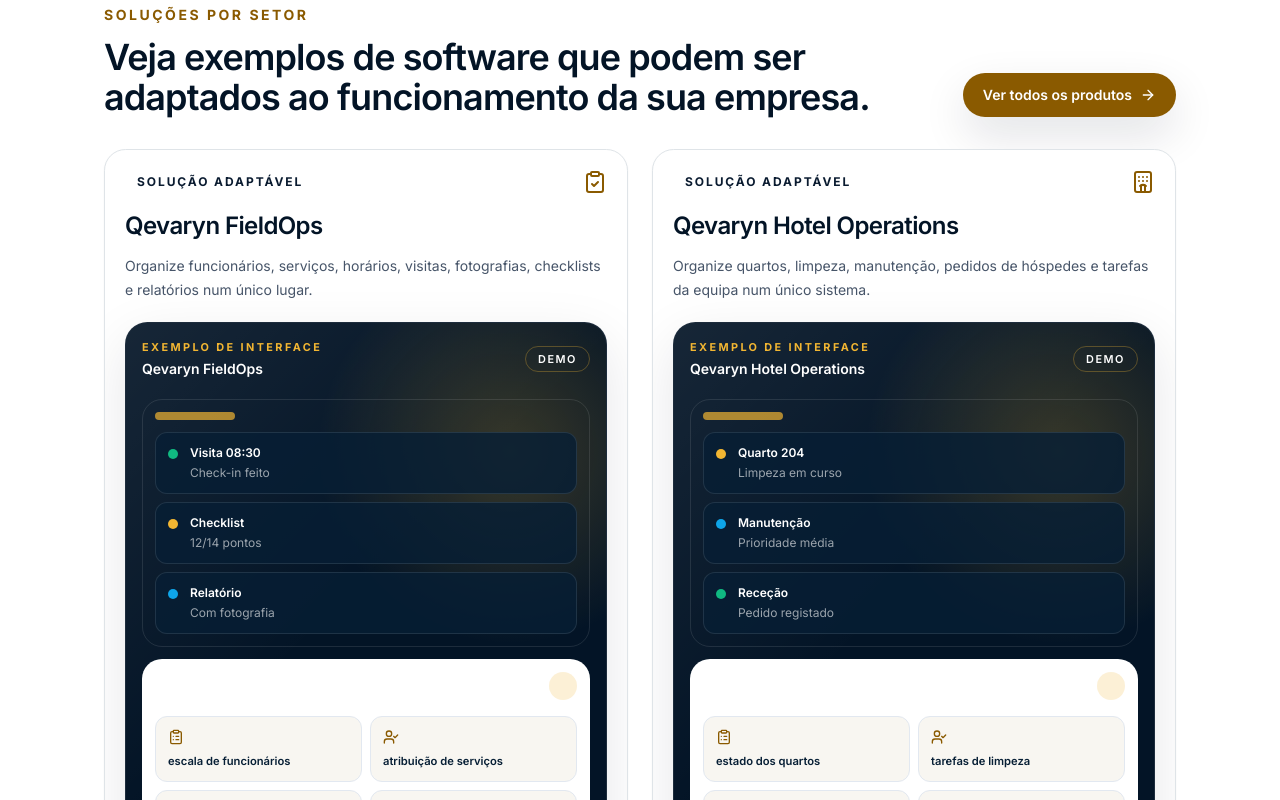
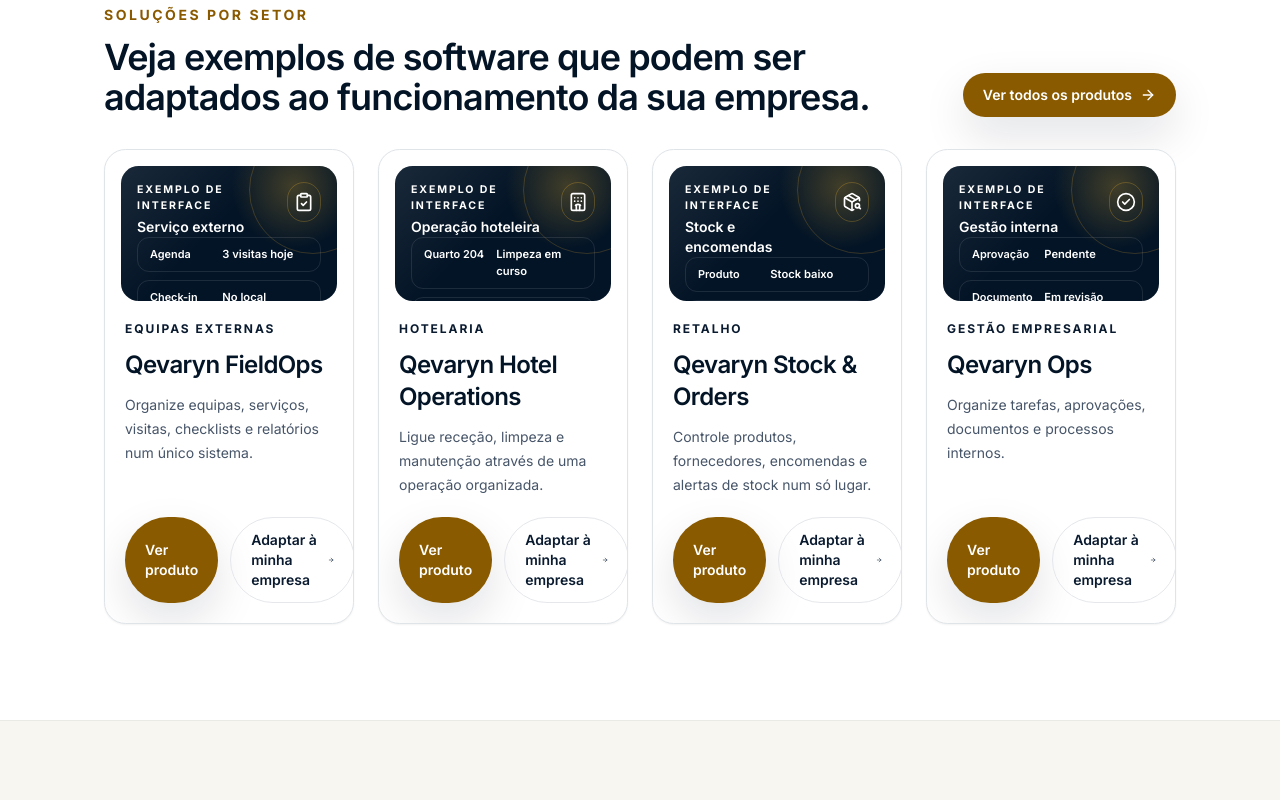
Before and after one commit to qevaryn/kavtris-site, a Next.js app: page / in a window 1280 px wide. Shown: the part 3240-4040 px from the top of the page. Built offline with nearby package versions, Linux system fonts and the light colour scheme; no server answers; a web font is replaced by a local one.

Commit message:
refactor: simplify product catalog cards

```diff
--- a/src/components/products/FeaturedProducts.tsx
+++ b/src/components/products/FeaturedProducts.tsx
@@ -22,7 +22,7 @@ export function FeaturedProducts() {
           </Button>
         </div>
 
-        <div className="mt-8 grid gap-6 lg:grid-cols-2">
+        <div className="mt-8 grid gap-6 md:grid-cols-2 xl:grid-cols-4">
           {featuredProducts.map((product) => (
             <ProductCard key={product.slug} product={product} />
           ))}
--- a/src/components/products/ProductCard.tsx
+++ b/src/components/products/ProductCard.tsx
@@ -1,59 +1,104 @@
 import Link from 'next/link';
-import { ArrowRight, Boxes, ClipboardCheck, Hotel, PackageSearch, Soup, UserRoundCheck } from 'lucide-react';
+import { ArrowRight, CheckCircle2, ClipboardCheck, FileText, Hotel, PackageSearch, Soup, UserRoundCheck } from 'lucide-react';
+import type { LucideIcon } from 'lucide-react';
 import { Button } from '@/components/ui/Button';
 import type { ProductConcept } from '@/data/products';
-import { ProductMockup } from '@/components/products/ProductMockup';
 
 type ProductCardProps = {
   product: ProductConcept;
 };
 
+const mockupConfig: Record<
+  ProductConcept['mockupType'],
+  {
+    Icon: LucideIcon;
+    accent: string;
+    rows: Array<{ label: string; value: string }>;
+    panels: string[];
+  }
+> = {
+  field: {
+    Icon: ClipboardCheck,
+    accent: 'Serviço externo',
+    rows: [
+      { label: 'Agenda', value: '3 visitas hoje' },
+      { label: 'Check-in', value: 'No local' },
+      { label: 'Evidências', value: 'Fotos ligadas ao serviço' }
+    ],
+    panels: ['Checklist', 'Relatório', 'Gestão']
+  },
+  stock: {
+    Icon: PackageSearch,
+    accent: 'Stock e encomendas',
+    rows: [
+      { label: 'Produto', value: 'Stock baixo' },
+      { label: 'Fornecedor', value: 'Pedido preparado' },
+      { label: 'Movimento', value: 'Entrada registada' }
+    ],
+    panels: ['Produtos', 'Alertas', 'Fornecedores']
+  },
+  hotel: {
+    Icon: Hotel,
+    accent: 'Operação hoteleira',
+    rows: [
+      { label: 'Quarto 204', value: 'Limpeza em curso' },
+      { label: 'Manutenção', value: 'Pedido aberto' },
+      { label: 'Receção', value: 'Hóspede informado' }
+    ],
+    panels: ['Quartos', 'Limpeza', 'Pedidos']
+  },
+  kitchen: {
+    Icon: Soup,
+    accent: 'Cozinha e pedidos',
+    rows: [
+      { label: 'Mesa 12', value: 'Em preparação' },
+      { label: 'Takeaway', value: 'Pronto' },
+      { label: 'Entrega', value: 'A caminho' }
+    ],
+    panels: ['Fila', 'Cozinha', 'Entrega']
+  },
+  ops: {
+    Icon: CheckCircle2,
+    accent: 'Gestão interna',
+    rows: [
+      { label: 'Aprovação', value: 'Pendente' },
+      { label: 'Documento', value: 'Em revisão' },
+      { label: 'Tarefa', value: 'Responsável definido' }
+    ],
+    panels: ['Tarefas', 'Aprovações', 'Indicadores']
+  },
+  portal: {
+    Icon: UserRoundCheck,
+    accent: 'Área de cliente',
+    rows: [
+      { label: 'Pedido #1482', value: 'Em análise' },
+      { label: 'Documento', value: 'Disponível' },
+      { label: 'Mensagem', value: 'Cliente informado' }
+    ],
+    panels: ['Pedidos', 'Documentos', 'Mensagens']
+  }
+};
+
 export function ProductCard({ product }: ProductCardProps) {
-  const Icon = productIcons[product.mockupType];
-
   return (
-    <article className="flex h-full flex-col overflow-hidden rounded-[1.35rem] border border-borderline bg-white shadow-sm transition hover:-translate-y-1 hover:shadow-card motion-reduce:transition-none motion-reduce:hover:translate-y-0">
-      <div className="p-5">
-        <div className="flex items-start justify-between gap-4">
-          <span className="rounded-full bg-gold-500/12 px-3 py-1 text-xs font-bold uppercase tracking-[0.16em] text-gold-700">
-            {product.label}
-          </span>
-          <Icon className="h-6 w-6 text-gold-600" aria-hidden="true" />
-        </div>
-        <h3 className="mt-4 text-2xl font-semibold tracking-tight text-navy-950">{product.name}</h3>
-        <p className="mt-3 text-sm leading-6 text-slate-600">{product.description}</p>
-      </div>
-
-      <div className="px-5">
-        <ProductMockup product={product} compact />
-      </div>
+    <article
+      data-testid="product-card"
+      className="group flex h-full flex-col overflow-hidden rounded-[1.35rem] border border-borderline bg-white shadow-sm transition hover:-translate-y-1 hover:border-gold-500/40 hover:shadow-card motion-reduce:transition-none motion-reduce:hover:translate-y-0"
+    >
+      <ProductCardVisual product={product} />
 
       <div className="flex flex-1 flex-col p-5">
-        <div className="rounded-2xl bg-paper p-4">
-          <p className="text-xs font-bold uppercase tracking-[0.14em] text-slate-600">Problema que resolve</p>
-          <p className="mt-2 text-sm leading-6 text-navy-800">{product.problem}</p>
-        </div>
-
-        <ul className="mt-4 grid gap-2 text-sm text-slate-600">
-          {product.benefits.slice(0, 4).map((benefit) => (
-            <li key={benefit} className="flex items-center gap-2">
-              <span className="h-1.5 w-1.5 rounded-full bg-gold-500" />
-              {benefit}
-            </li>
-          ))}
-        </ul>
-
-        <p className="mt-4 text-sm leading-6 text-slate-500">
-          Este é um exemplo de solução que pode ser adaptado ao funcionamento da sua empresa.
-        </p>
+        <p className="text-xs font-bold uppercase tracking-[0.16em] text-gold-700">{product.categoryLabel}</p>
+        <h3 className="mt-3 text-2xl font-semibold tracking-tight text-navy-950">{product.name}</h3>
+        <p className="mt-3 text-sm leading-6 text-slate-600">{product.shortDescription}</p>
 
         <div className="mt-auto flex flex-col gap-3 pt-5 sm:flex-row">
           <Button href={`/produtos/${product.slug}`} className="w-full sm:w-auto">
-            Ver solução
+            Ver produto
           </Button>
           <Link
             href={`/?produto=${product.slug}#contacto`}
-            className="inline-flex min-h-11 items-center justify-center gap-2 rounded-full border border-navy-200 px-5 py-3 text-sm font-semibold text-navy-800 transition hover:border-gold-500 hover:text-gold-700 focus-visible:outline-none focus-visible:ring-2 focus-visible:ring-gold-500 focus-visible:ring-offset-2"
+            className="inline-flex min-h-11 w-full items-center justify-center gap-2 rounded-full border border-navy-200 px-5 py-3 text-sm font-semibold text-navy-800 transition hover:border-gold-500 hover:text-gold-700 focus-visible:outline-none focus-visible:ring-2 focus-visible:ring-gold-500 focus-visible:ring-offset-2 sm:w-auto"
           >
             Adaptar à minha empresa
             <ArrowRight className="h-4 w-4" aria-hidden="true" />
@@ -64,11 +109,49 @@ export function ProductCard({ product }: ProductCardProps) {
   );
 }
 
-const productIcons = {
-  field: ClipboardCheck,
-  stock: PackageSearch,
-  hotel: Hotel,
-  kitchen: Soup,
-  ops: Boxes,
-  portal: UserRoundCheck
-} as const;
+function ProductCardVisual({ product }: { product: ProductConcept }) {
+  const config = mockupConfig[product.mockupType];
+  const Icon = config.Icon;
+
+  return (
+    <div className="p-4 pb-0">
+      <figure
+        aria-label={product.imageAlt}
+        data-testid="product-card-visual"
+        className="relative aspect-[16/10] overflow-hidden rounded-[1.1rem] bg-navy-950 text-white"
+      >
+        <div className="absolute inset-0 bg-[radial-gradient(circle_at_80%_15%,rgba(242,182,50,0.26),transparent_30%),linear-gradient(135deg,rgba(255,255,255,0.09),transparent_45%)]" />
+        <div className="absolute -right-10 -top-10 h-32 w-32 rounded-full border border-gold-500/20" aria-hidden="true" />
+        <div className="relative flex h-full flex-col justify-between p-4">
+          <div className="flex items-start justify-between gap-3">
+            <div>
+              <p className="text-[0.66rem] font-bold uppercase tracking-[0.18em] text-gold-400">Exemplo de interface</p>
+              <p className="mt-1 text-sm font-semibold text-white">{config.accent}</p>
+            </div>
+            <span className="flex h-10 w-10 items-center justify-center rounded-2xl border border-gold-500/25 bg-gold-500/12">
+              <Icon className="h-5 w-5 text-gold-300" aria-hidden="true" />
+            </span>
+          </div>
+
+          <div className="grid gap-2">
+            {config.rows.map((row) => (
+              <div key={row.label} className="grid grid-cols-[0.75fr_1fr] gap-2 rounded-xl border border-white/10 bg-white/8 px-3 py-2">
+                <span className="text-[0.68rem] font-semibold text-white/58">{row.label}</span>
+                <span className="text-[0.7rem] font-semibold text-white">{row.value}</span>
+              </div>
+            ))}
+          </div>
+
+          <div className="flex gap-2">
+            {config.panels.map((panel, index) => (
+              <span key={panel} className="flex min-h-8 flex-1 items-center justify-center rounded-xl bg-white text-[0.66rem] font-bold text-navy-900">
+                {index === 0 ? <FileText className="mr-1 h-3.5 w-3.5 text-gold-600" aria-hidden="true" /> : null}
+                {panel}
+              </span>
+            ))}
+          </div>
+        </div>
+      </figure>
+    </div>
+  );
+}
--- a/src/components/products/ProductCatalogClient.tsx
+++ b/src/components/products/ProductCatalogClient.tsx
@@ -55,7 +55,7 @@ export function ProductCatalogClient() {
           })}
         </div>
 
-        <div className="mt-8 grid gap-6 lg:grid-cols-2">
+        <div className="mt-8 grid gap-6 md:grid-cols-2 xl:grid-cols-3">
           {visibleProducts.map((product) => (
             <ProductCard key={product.slug} product={product} />
           ))}
--- a/src/data/products.ts
+++ b/src/data/products.ts
@@ -10,11 +10,14 @@ export type ProductSector =
 export type ProductConcept = {
   slug: string;
   name: string;
+  categoryLabel: string;
   label: string;
   sectors: ProductSector[];
   audience: string[];
   problem: string;
   description: string;
+  shortDescription: string;
+  imageAlt: string;
   benefits: string[];
   features: string[];
   optionalEquipment?: string[];
@@ -29,14 +32,15 @@ export const sectorFilters: Array<{ label: string; value: ProductSector | 'all'
   { label: 'Retalho', value: 'retail' },
   { label: 'Serviços', value: 'services' },
   { label: 'Equipas externas', value: 'field' },
-  { label: 'Gestão empresarial', value: 'business' },
-  { label: 'Área de cliente', value: 'customer' }
+  { label: 'Gestão', value: 'business' },
+  { label: 'Clientes', value: 'customer' }
 ];
 
 export const products: ProductConcept[] = [
   {
     slug: 'fieldops',
     name: 'Qevaryn FieldOps',
+    categoryLabel: 'Equipas externas',
     label: 'Solução adaptável',
     sectors: ['field', 'services', 'business'],
     audience: [
@@ -49,6 +53,8 @@ export const products: ProductConcept[] = [
     ],
     problem: 'Equipas trabalham fora do escritório e a gestão perde visibilidade sobre visitas, tarefas, evidências e estados.',
     description: 'Organize funcionários, serviços, horários, visitas, fotografias, checklists e relatórios num único lugar.',
+    shortDescription: 'Organize equipas, serviços, visitas, checklists e relatórios num único sistema.',
+    imageAlt: 'Mockup visual do Qevaryn FieldOps com agenda mobile, check-in e estado de serviços externos',
     benefits: ['Serviços acompanhados', 'Evidências centralizadas', 'Menos chamadas', 'Relatórios por cliente'],
     features: [
       'escala de funcionários',
@@ -80,11 +86,14 @@ export const products: ProductConcept[] = [
   {
     slug: 'stock-orders',
     name: 'Qevaryn Stock & Orders',
+    categoryLabel: 'Retalho',
     label: 'Conceito de solução',
     sectors: ['retail', 'restaurant', 'business'],
     audience: ['mercearias', 'lojas', 'armazéns pequenos', 'restaurantes', 'empresas com produtos ou consumíveis'],
     problem: 'Stock, fornecedores e encomendas ainda são controlados em papel, mensagens ou folhas de cálculo.',
     description: 'Controle produtos, fornecedores, encomendas, quantidades e alertas de reposição num só sistema.',
+    shortDescription: 'Controle produtos, fornecedores, encomendas e alertas de stock num só lugar.',
+    imageAlt: 'Mockup visual do Qevaryn Stock & Orders com produtos, alertas de stock e pedido a fornecedor',
     benefits: ['Stock visível', 'Reposição mais organizada', 'Histórico de preços', 'Menos ruturas'],
     features: [
       'catálogo de produtos',
@@ -113,11 +122,14 @@ export const products: ProductConcept[] = [
   {
     slug: 'hotel-operations',
     name: 'Qevaryn Hotel Operations',
+    categoryLabel: 'Hotelaria',
     label: 'Solução adaptável',
     sectors: ['hospitality', 'services', 'business'],
     audience: ['hotéis', 'hostels', 'alojamento local', 'turismo', 'apartamentos com serviços'],
     problem: 'Receção, limpeza e manutenção têm dificuldade em partilhar estado de quartos e pedidos internos.',
     description: 'Organize quartos, limpeza, manutenção, pedidos de hóspedes e tarefas da equipa num único sistema.',
+    shortDescription: 'Ligue receção, limpeza e manutenção através de uma operação organizada.',
+    imageAlt: 'Mockup visual do Qevaryn Hotel Operations com estado de quartos, limpeza e manutenção',
     benefits: ['Estado dos quartos claro', 'Pedidos internos acompanhados', 'Prioridades visíveis', 'Histórico operacional'],
     features: [
       'estado dos quartos',
@@ -145,11 +157,14 @@ export const products: ProductConcept[] = [
   {
     slug: 'kitchen-sync',
     name: 'Qevaryn KitchenSync',
+    categoryLabel: 'Restauração',
     label: 'Conceito de solução',
     sectors: ['restaurant', 'retail', 'services'],
     audience: ['restaurantes', 'cafés', 'takeaway', 'cozinhas', 'empresas de alimentação'],
     problem: 'Pedidos e informações perdem-se entre atendimento, cozinha, preparação e entrega.',
     description: 'Ligue atendimento, cozinha e preparação para que todos acompanhem o estado de cada pedido.',
+    shortDescription: 'Acompanhe pedidos entre atendimento, cozinha, preparação e entrega.',
+    imageAlt: 'Mockup visual do Qevaryn KitchenSync com fila de pedidos e estados de preparação',
     benefits: ['Fila de pedidos visível', 'Menos informação perdida', 'Prioridades claras', 'Atrasos identificados'],
     features: [
       'fila de pedidos',
@@ -178,11 +193,14 @@ export const products: ProductConcept[] = [
   {
     slug: 'qevaryn-ops',
     name: 'Qevaryn Ops',
+    categoryLabel: 'Gestão empresarial',
     label: 'Solução adaptável',
     sectors: ['business', 'services', 'field'],
     audience: ['empresas de qualquer dimensão', 'equipas administrativas', 'operações internas', 'negócios em crescimento'],
     problem: 'Tarefas, aprovações, documentos e pedidos internos estão espalhados por emails, mensagens e folhas.',
     description: 'Organize tarefas, aprovações, documentos, pedidos e indicadores numa plataforma interna.',
+    shortDescription: 'Organize tarefas, aprovações, documentos e processos internos.',
+    imageAlt: 'Mockup visual do Qevaryn Ops com tarefas, aprovações, documentos e indicadores internos',
     benefits: ['Responsáveis definidos', 'Aprovações acompanhadas', 'Documentos organizados', 'Indicadores visíveis'],
     features: [
       'tarefas',
@@ -212,11 +230,14 @@ export const products: ProductConcept[] = [
   {
     slug: 'customer-portal',
     name: 'Qevaryn Customer Portal',
+    categoryLabel: 'Área de cliente',
     label: 'Conceito de solução',
     sectors: ['customer', 'services', 'business'],
     audience: ['serviços', 'clínicas', 'manutenção', 'transportes', 'empresas que atualizam clientes com frequência'],
     problem: 'Clientes ligam ou enviam mensagens repetidas para saber pedidos, serviços, documentos ou pagamentos.',
     description: 'Dê aos clientes uma área protegida para acompanhar pedidos, documentos, pagamentos, mensagens e estado de serviços.',
+    shortDescription: 'Dê aos clientes uma área simples para acompanhar pedidos, documentos e mensagens.',
+    imageAlt: 'Mockup visual do Qevaryn Customer Portal com pedidos, documentos e mensagens para clientes',
     benefits: ['Menos contactos repetidos', 'Cliente informado', 'Documentos acessíveis', 'Histórico centralizado'],
     features: [
       'login de cliente',
```
Also changed, not shown: 1 other file (tests, documents, lock files or other folders).
